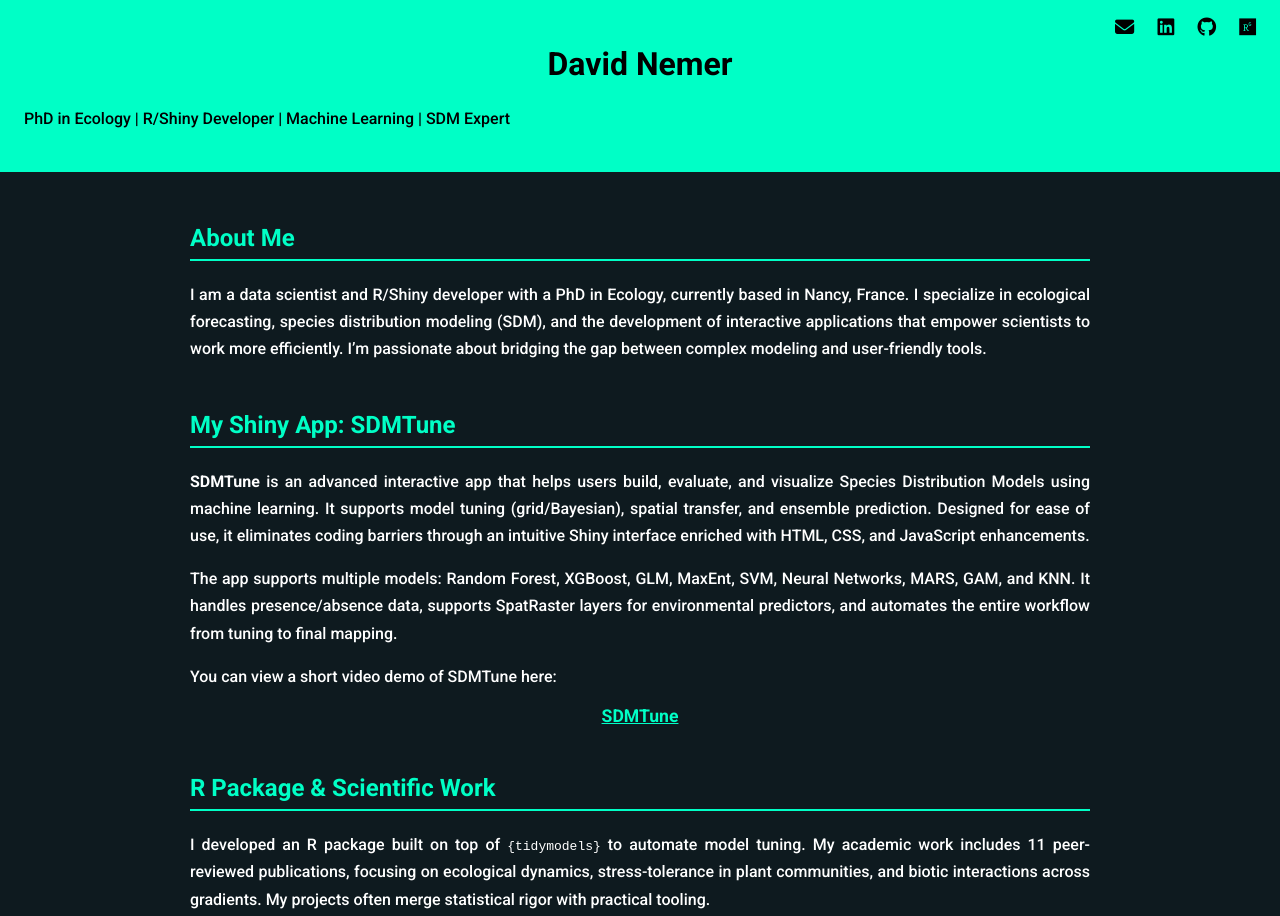
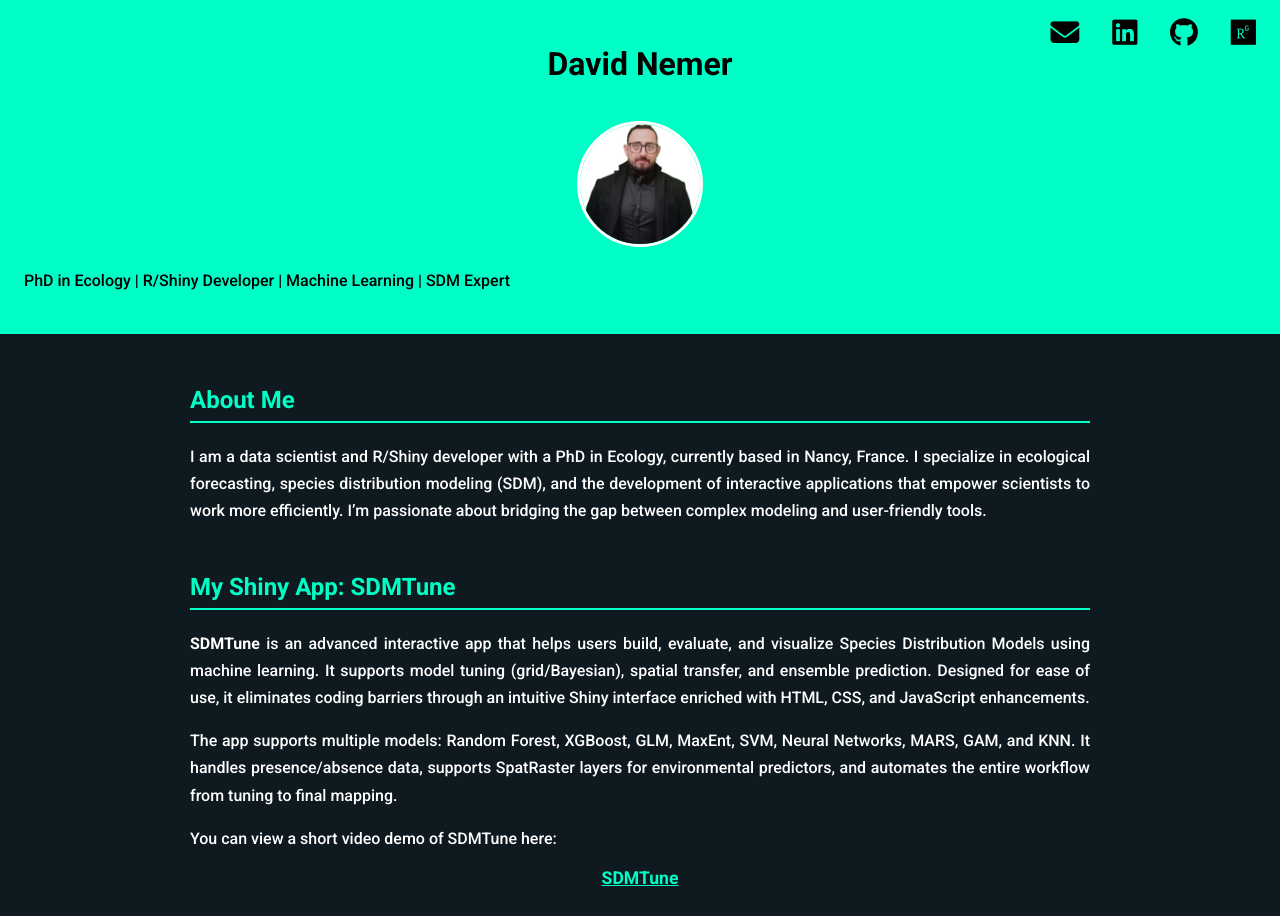
Before and after one commit to NemerDavid/david-nemer-site, a plain HTML site: page index.html in a window 1280 px wide. Shown: the top 916 px of the page. Drawn offline with Linux system fonts and the light colour scheme.

Commit message:
Update index.html
add photo

```diff
--- a/index.html
+++ b/index.html
@@ -29,7 +29,15 @@
     .top-icons a {
       color: #000;
       margin-left: 1em;
-      font-size: 1.2em;
+      font-size: 1.8em;
+    }
+    .profile-img {
+      width: 120px;
+      height: 120px;
+      object-fit: cover;
+      border-radius: 50%;
+      margin-top: 1em;
+      border: 3px solid #ffffff;
     }
     main {
       padding: 2em;
@@ -78,6 +86,7 @@
 <body>
   <header>
     <h1>David Nemer</h1>
+    <img src="https://raw.githubusercontent.com/NemerDavid/david-nemer-site/main/profile.jpg" alt="David Nemer" class="profile-img">
     <p>PhD in Ecology | R/Shiny Developer | Machine Learning | SDM Expert</p>
     <div class="top-icons">
       <a href="mailto:nemer.david@outlook.com" title="Email"><i class="fas fa-envelope"></i></a>
```
